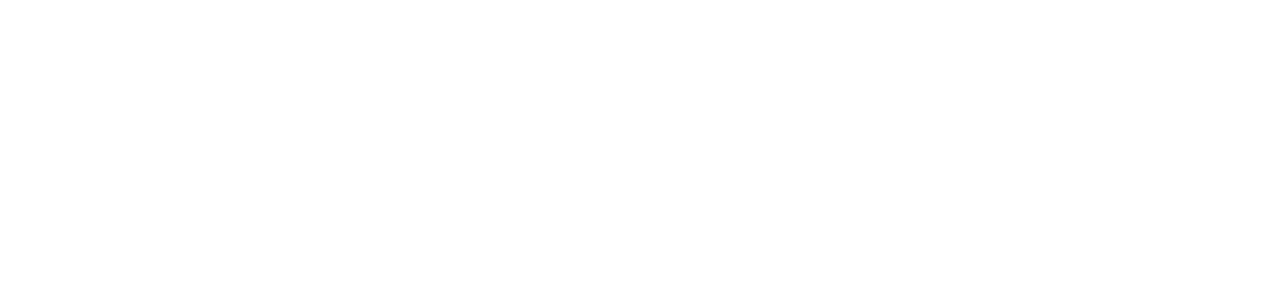
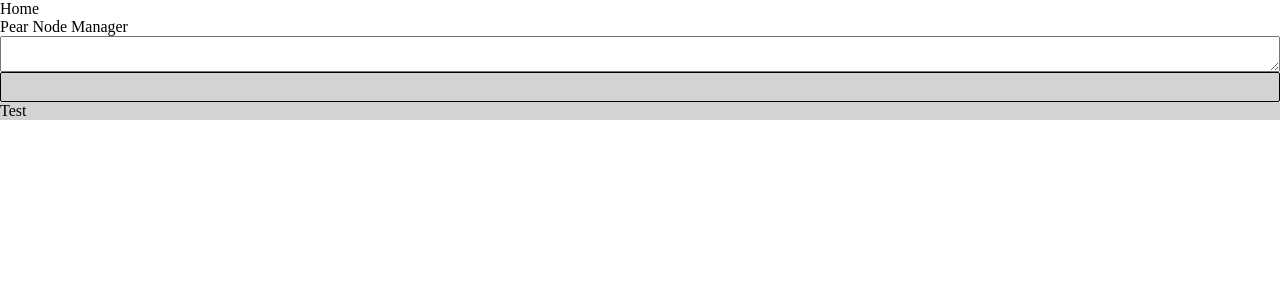
Before and after one commit to pear-market/tree, a Vue app in the folder packages/webapp/: page /create in a window 1280 px wide. Shown: the top 300 px of the page. Built offline with nearby package versions, Linux system fonts and the light colour scheme.

Commit message:
chore: basic ui components

```diff
--- a/packages/webapp/src/App.vue
+++ b/packages/webapp/src/App.vue
@@ -15,7 +15,7 @@
 </script>
 
 <style>
-body: {
+body {
   margin: 0px;
 }
 </style>
--- /dev/null
+++ b/packages/webapp/src/Create.vue
@@ -0,0 +1,42 @@
+<template>
+  <div>
+    <div class="header">
+      <div>Home</div>
+      <div>Pear Node Manager</div>
+    </div>
+    <div style="display: flex; flex-direction: column">
+      <textarea v-model="postText" />
+      <TextInput
+        v-model="price"
+      />
+      <Button :onClick="click">
+        Test
+      </Button>
+    </div>
+  </div>
+</template>
+
+<script>
+import Vue from 'vue'
+import Component from 'vue-class-component'
+import TextInput from './components/TextInput'
+import Button from './components/Button'
+
+@Component({
+  name: 'Create',
+  components: { TextInput, Button, },
+  metaInfo: {
+    title: 'Create Post',
+  }
+})
+export default class Create extends Vue {
+  postText = ''
+  price = ''
+
+  click() {
+  }
+}
+</script>
+
+<style scoped>
+</style>
--- a/packages/webapp/src/Home.vue
+++ b/packages/webapp/src/Home.vue
@@ -1,6 +1,16 @@
 <template>
   <div>
-    Home page
+    <div class="header">
+      <div>Home</div>
+      <div>Pear Node Manager</div>
+    </div>
+    <div style="display: flex; flex-direction: column">
+      <div>0 Total Posts</div>
+      <div>0 Askers</div>
+    </div>
+    <button v-on:click="$router.push('/create')">
+      Create Post
+    </button>
   </div>
 </template>
 
@@ -19,4 +29,8 @@
 </script>
 
 <style scoped>
+.header {
+  display: flex;
+  justify-content: space-between;
+}
 </style>
--- /dev/null
+++ b/packages/webapp/src/components/Button.vue
@@ -0,0 +1,57 @@
+<template>
+  <div
+    v-on:click="handleClick"
+    :class="`button ${this.loading ? 'loading' : ''} ${this.errored ? 'error' : ''}`"
+  >
+    <div v-show="!this.loading && !this.errored"><slot></slot></div>
+    <div v-if="this.loading">{{ loadingText || 'Loading...' }}</div>
+    <div v-if="this.errored">{{ errorText || 'There was a problem' }}</div>
+  </div>
+</template>
+
+<script>
+import Vue from 'vue'
+import Component from 'vue-class-component'
+
+@Component({
+  name: 'Button',
+  props: ['onClick', 'loadingText', 'errorText'],
+})
+export default class Button extends Vue {
+  loading = false
+  errored = false
+
+  async handleClick(e) {
+    e.preventDefault()
+    if (this.errored) return
+    if (typeof this.onClick !== 'function') {
+      return
+    }
+    try {
+      this.loading = true
+      await this.onClick()
+      this.loading = false
+    } catch (err) {
+      this.loading = false
+      this.errored = true
+      console.log('Uncaught button handler error', err)
+      setTimeout(() => {
+        this.errored = false
+      }, 3000)
+    }
+  }
+}
+</script>
+
+<style scoped>
+.button {
+  background: lightgray;
+  cursor: pointer;
+}
+.button.loading {
+
+}
+.button.error {
+  background: red;
+}
+</style>
--- /dev/null
+++ b/packages/webapp/src/components/TextInput.vue
@@ -0,0 +1,47 @@
+<template>
+  <input
+    type="text"
+    class="text-input"
+    :placeholder="placeholder"
+    v-on:input="textChanged"
+    :value="text"
+  />
+</template>
+
+<script>
+import Vue from 'vue'
+import Component from 'vue-class-component'
+
+@Component({
+  name: 'TextInput',
+  components: {},
+  props: ['text', 'placeholder'],
+  model: {
+    prop: 'text',
+    event: 'textChanged',
+  }
+})
+export default class TextInput extends Vue {
+  textChanged(e) {
+    this.$emit('textChanged', e.target.value)
+  }
+}
+</script>
+
+<style scoped>
+.text-input {
+  height: 24px;
+  border: 1px solid black;
+  border-radius: 2px;
+  background: lightgray;
+  color: black;
+  padding: 2px 2px;
+}
+.text-input:placeholder {
+  font-size: 14px;
+  color: black;
+}
+.text-input:focus {
+  outline: 0px;
+}
+</style>
--- a/packages/webapp/src/index.js
+++ b/packages/webapp/src/index.js
@@ -4,6 +4,7 @@
 import Meta from 'vue-meta'
 import App from './App'
 import Home from './Home'
+import Create from './Create'
 
 export function createApp(cookie) {
   Vue.use(VueRouter)
@@ -23,6 +24,7 @@
     mode: 'history',
     routes: [
       { path: '/', component: Home },
+      { path: '/create', component: Create },
     ]
   })
   const app = new Vue({
```
